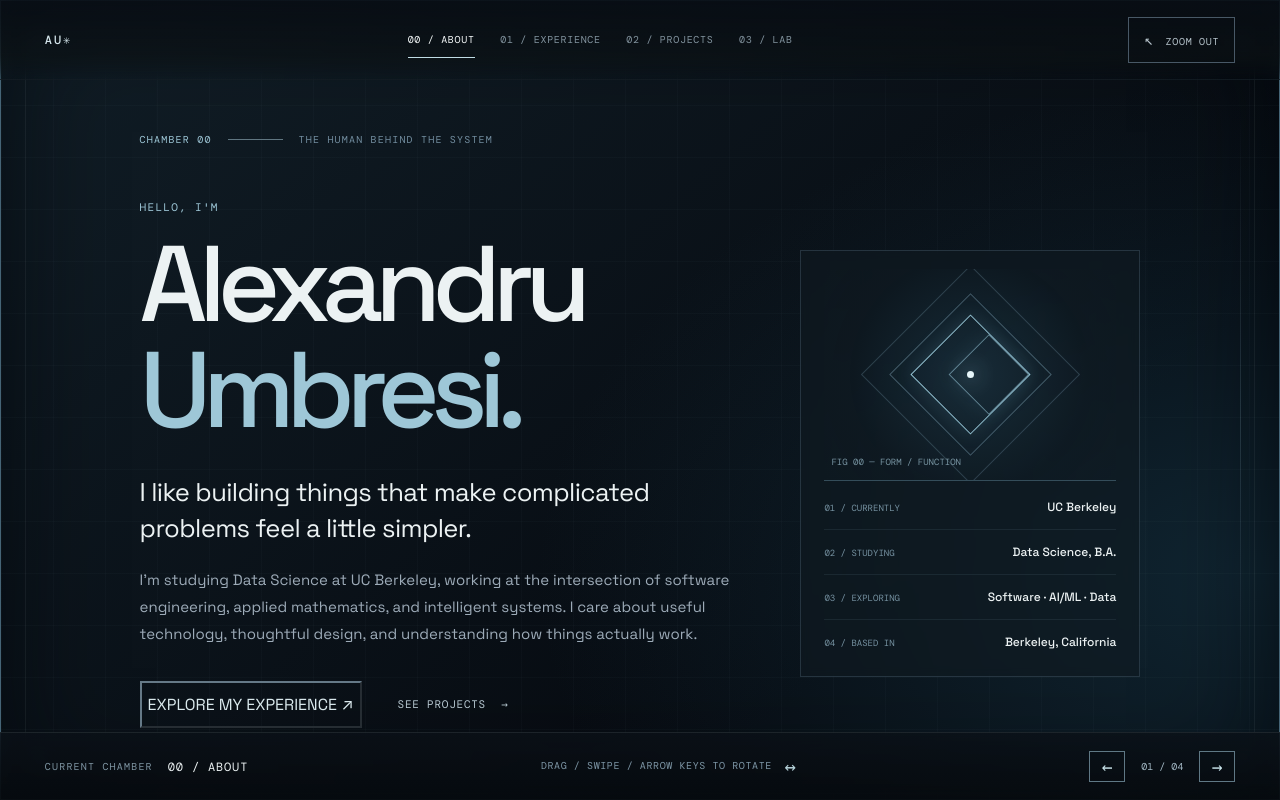
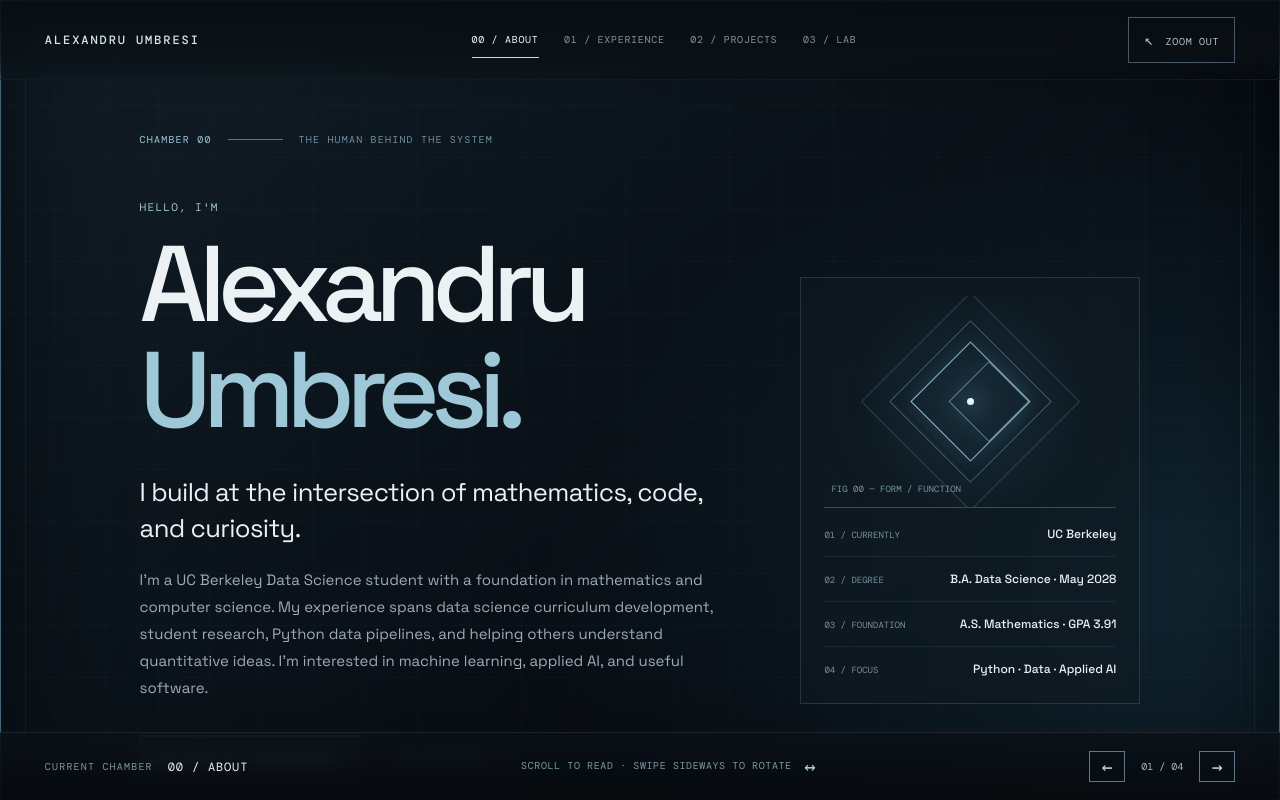
Before and after one commit to andujp/andujp.github.io, a plain HTML site: page index.html in a window 1280 px wide. Both pictures are taken after a click on the button "Drag to spin the cube in 3D, or click to enter Alexandru's p". Drawn offline with nearby package versions, Linux system fonts and the light colour scheme.

Commit message:
Align portfolio with resume and replace AU mark

```diff
--- a/index.html
+++ b/index.html
@@ -64,7 +64,7 @@
   <!-- INSIDE THE CUBE: these four entire page-sized surfaces are actual 3D faces. -->
   <div id="portfolio" class="inside-view" aria-label="Portfolio chambers">
     <header class="inside-header">
-      <button class="inside-mark" id="homeMark" type="button" aria-label="Zoom out to the cube">AU<span>✳</span></button>
+      <button class="inside-mark" id="homeMark" type="button" aria-label="Zoom out to the cube"><span class="mark-long">ALEXANDRU UMBRESI</span><span class="mark-short">A. UMBRESI</span></button>
       <nav class="inside-navigation" aria-label="Portfolio sections">
         <button type="button" class="nav-link is-active" data-goto="0" aria-current="page">00 / ABOUT</button>
         <button type="button" class="nav-link" data-goto="1">01 / EXPERIENCE</button>
@@ -74,7 +74,7 @@
       <button id="exitButton" class="exit-button" type="button"><span aria-hidden="true">↖</span> ZOOM OUT</button>
     </header>
 
-    <div id="roomStage" class="room-stage" tabindex="0" aria-label="3D rotating portfolio. Use arrow keys, drag left or right, or select a section in the navigation.">
+    <div id="roomStage" class="room-stage" tabindex="0" aria-label="3D rotating portfolio. Scroll vertically to read each room; use navigation or horizontal gestures to change chambers.">
       <div class="room-shell" id="roomShell">
         <!-- Face 00: about -->
         <section class="room-face room-about is-current" data-room="0" aria-labelledby="aboutTitle">
@@ -86,8 +86,8 @@
                 <div>
                   <p class="pre-title">HELLO, I'M</p>
                   <h2 id="aboutTitle" class="display-title">Alexandru<br><span>Umbresi.</span></h2>
-                  <p class="hero-lead">I like building things that make complicated problems feel a little simpler.</p>
-                  <p class="body-copy">I'm studying Data Science at UC Berkeley, working at the intersection of software engineering, applied mathematics, and intelligent systems. I care about useful technology, thoughtful design, and understanding how things actually work.</p>
+                  <p class="hero-lead">I build at the intersection of mathematics, code, and curiosity.</p>
+                  <p class="body-copy">I'm a UC Berkeley Data Science student with a foundation in mathematics and computer science. My experience spans data science curriculum development, student research, Python data pipelines, and helping others understand quantitative ideas. I'm interested in machine learning, applied AI, and useful software.</p>
                   <div class="inline-actions">
                     <button class="outline-action" type="button" data-goto="1">EXPLORE MY EXPERIENCE <span>↗</span></button>
                     <button class="text-action" type="button" data-goto="2">SEE PROJECTS <span>→</span></button>
@@ -96,9 +96,9 @@
                 <aside class="identity-panel" aria-label="At a glance">
                   <div class="identity-art" aria-hidden="true"><div class="art-cube art-cube-a"></div><div class="art-cube art-cube-b"></div><div class="art-cross"></div><span>FIG 00 — FORM / FUNCTION</span></div>
                   <div class="identity-row"><span>01 / CURRENTLY</span><strong>UC Berkeley</strong></div>
-                  <div class="identity-row"><span>02 / STUDYING</span><strong>Data Science, B.A.</strong></div>
-                  <div class="identity-row"><span>03 / EXPLORING</span><strong>Software · AI/ML · Data</strong></div>
-                  <div class="identity-row"><span>04 / BASED IN</span><strong>Berkeley, California</strong></div>
+                  <div class="identity-row"><span>02 / DEGREE</span><strong>B.A. Data Science · May 2028</strong></div>
+                  <div class="identity-row"><span>03 / FOUNDATION</span><strong>A.S. Mathematics · GPA 3.91</strong></div>
+                  <div class="identity-row"><span>04 / FOCUS</span><strong>Python · Data · Applied AI</strong></div>
                 </aside>
               </div>
               <p class="room-tail">00 // PROFILE <span>↓ NEXT: EXPERIENCE</span></p>
@@ -113,30 +113,44 @@
             <div class="face-content">
               <div class="room-overline"><span>CHAMBER 01</span><span class="overline-divider"></span><span>EXPERIENCE & COLLABORATION</span></div>
               <div class="section-heading">
-                <div><p class="pre-title">OUTSIDE THE CLASSROOM</p><h2 id="experienceTitle" class="section-title">Learning by<br><span>doing.</span></h2></div>
-                <p class="section-intro">I’m interested in the part where ideas meet real people: understanding a problem, building something tangible, and figuring out whether it works.</p>
+                <div><p class="pre-title">RESEARCH · CURRICULUM · TEACHING</p><h2 id="experienceTitle" class="section-title">Work &<br><span>experience.</span></h2></div>
+                <p class="section-intro">Researching how teams collaborate, testing data science coursework, and making mathematics accessible to students. Practical work rooted in curiosity and careful problem-solving.</p>
               </div>
               <div class="experience-list">
                 <article class="experience-entry">
                   <div class="experience-index">01 <span class="timeline-stroke"></span></div>
                   <div class="experience-body">
-                    <div class="experience-topline"><span>UC BERKELEY · DATA DISCOVERY</span><span>FALL 2026</span></div>
-                    <h3>Collaboration behavior research</h3>
-                    <p class="entry-subtitle">Student project with Eloquia / Coeuraj</p>
-                    <p>Working with a team to investigate how meeting transcripts can support useful feedback on collaboration. Contributing to behavior definitions, annotation protocols, surveys, and evaluation workflows for communication patterns.</p>
-                    <div class="tag-list"><span>Python</span><span>Data evaluation</span><span>Human-centered AI</span><span>Research design</span></div>
+                    <div class="experience-topline"><span>UC BERKELEY · DATA DISCOVERY / ELOQUIA</span><span>SEP 2026 — PRESENT</span></div>
+                    <h3>Student Researcher</h3>
+                    <p class="entry-subtitle">Personal Performance Tracker for Group Project Work</p>
+                    <p>Research collaboration behaviors and measurable performance criteria for group projects. Work with a five-person student team and an industry mentor on evaluation methods, product requirements, UI/UX, data analysis, and iterative testing.</p>
+                    <div class="tag-list"><span>Research</span><span>Evaluation</span><span>UI/UX</span><span>Data analysis</span></div>
                   </div>
                 </article>
                 <article class="experience-entry">
                   <div class="experience-index">02 <span class="timeline-stroke"></span></div>
                   <div class="experience-body">
-                    <div class="experience-topline"><span>UC BERKELEY</span><span>2026 — PRESENT</span></div>
-                    <h3>Academic foundations & technical exploration</h3>
-                    <p class="entry-subtitle">Data Science B.A. · Software engineering focus</p>
-                    <p>Developing a foundation in programming, mathematical modeling, data analysis, and the human context of computing. Applying those ideas in collaborative projects and self-directed experiments.</p>
-                    <div class="tag-list"><span>Computer science</span><span>Statistics</span><span>Algorithms</span><span>Ethics</span></div>
+                    <div class="experience-topline"><span>LONG BEACH CITY COLLEGE · MATHEMATICS DEPARTMENT</span><span>JUN 2026 — PRESENT</span></div>
+                    <h3>Data Science Curriculum Development Assistant</h3>
+                    <p class="entry-subtitle">Adapting UC Berkeley's Data 8 curriculum</p>
+                    <p>Collaborate with mathematics faculty to adapt Data 8 for community college students. Test Jupyter notebooks, labs, homework, and projects; debug code and autograder issues; and suggest improvements to clarity and reliability.</p>
+                    <div class="tag-list"><span>Python</span><span>Jupyter</span><span>Data 8</span><span>Testing</span></div>
                   </div>
                 </article>
+                <article class="experience-entry">
+                  <div class="experience-index">03 <span class="timeline-stroke"></span></div>
+                  <div class="experience-body">
+                    <div class="experience-topline"><span>LONG BEACH CITY COLLEGE · MATH SUCCESS CENTER</span><span>JAN 2025 — PRESENT</span></div>
+                    <h3>Mathematics Tutor</h3>
+                    <p class="entry-subtitle">Algebra through differential equations and statistics</p>
+                    <p>Support college students across algebra, calculus, linear algebra, differential equations, and statistics, adapting explanations to different learning styles and building students' problem-solving confidence.</p>
+                    <div class="tag-list"><span>Mathematics</span><span>Communication</span><span>Teaching</span></div>
+                  </div>
+                </article>
+              </div>
+              <div class="resume-extras">
+                <div class="resume-extra"><span class="tiny-label">EDUCATION</span><p><strong>UC Berkeley</strong> · B.A. Data Science, expected May 2028<br><strong>Long Beach City College</strong> · A.S. Mathematics, GPA 3.91</p></div>
+                <div class="resume-extra"><span class="tiny-label">TECHNICAL TOOLKIT</span><p>Python · C++ · HTML/CSS · NumPy · Jupyter · pytest · Git/GitHub · Statistics · Linear Algebra</p></div>
               </div>
               <p class="room-tail">01 // EXPERIENCE <span>↓ NEXT: PROJECTS</span></p>
             </div>
@@ -151,7 +165,7 @@
               <div class="room-overline"><span>CHAMBER 02</span><span class="overline-divider"></span><span>SELECTED PROJECTS</span></div>
               <div class="section-heading">
                 <div><p class="pre-title">IDEAS INTO SYSTEMS</p><h2 id="projectsTitle" class="section-title">Selected<br><span>work.</span></h2></div>
-                <p class="section-intro">A few things I've been building and exploring. Some are early experiments; others are collaborative projects. All of them teach me something.</p>
+                <p class="section-intro">Applied research, financial data tooling, and collaborative prototypes. The throughline is building reliable systems, testing assumptions, and understanding how they work.</p>
               </div>
               <div class="project-grid">
                 <button class="project-card" type="button" data-project="fundpilot" aria-label="Read about FundPilot-AI">
@@ -166,11 +180,11 @@
                   <h3>Collaboration analytics</h3><p>Investigating how communication behaviors in group meetings can be identified and evaluated.</p>
                   <div class="tag-list"><span>Annotation</span><span>Python</span><span>Evaluation</span></div>
                 </button>
-                <button class="project-card" type="button" data-project="ants" aria-label="Read about Ants vs. SomeBees">
-                  <div class="project-visual project-visual-ants" aria-hidden="true"><div class="visual-hex">⬡<span>◈</span>⬡</div><span class="visual-corner">CS / 03</span></div>
-                  <div class="project-topline"><span>COURSEWORK / 2026</span><span>↗</span></div>
-                  <h3>Ants vs. SomeBees</h3><p>A turn-based strategy simulation used to explore object-oriented programming and interactions.</p>
-                  <div class="tag-list"><span>Python</span><span>OOP</span><span>CS 61A</span></div>
+                <button class="project-card" type="button" data-project="trading" aria-label="Read about Algorithmic Trading Platform">
+                  <div class="project-visual project-visual-ants" aria-hidden="true"><div class="visual-hex">⬡<span>◈</span>⬡</div><span class="visual-corner">PY / 03</span></div>
+                  <div class="project-topline"><span>PYTHON / IN PROGRESS</span><span>↗</span></div>
+                  <h3>Algorithmic Trading Platform</h3><p>A financial data pipeline with historical market data retrieval, validation, and automated tests.</p>
+                  <div class="tag-list"><span>Python</span><span>yfinance</span><span>pytest</span></div>
                 </button>
               </div>
               <p class="room-tail">02 // SELECTED WORK <span>↓ NEXT: THE LAB</span></p>
@@ -203,7 +217,7 @@
 
     <footer class="inside-footer">
       <div class="room-indicator"><span class="tiny-label">CURRENT CHAMBER</span><strong id="roomName">00 / ABOUT</strong></div>
-      <div class="drag-hint">DRAG / SWIPE / ARROW KEYS TO ROTATE <span aria-hidden="true">↔</span></div>
+      <div class="drag-hint">SCROLL TO READ · SWIPE SIDEWAYS TO ROTATE <span aria-hidden="true">↔</span></div>
       <div class="step-controls"><button id="prevRoom" type="button" aria-label="Previous chamber">←</button><span id="stepCount">01 / 04</span><button id="nextRoom" type="button" aria-label="Next chamber">→</button></div>
     </footer>
   </div>
@@ -214,6 +228,7 @@
     <h2 id="modalTitle"></h2>
     <p id="modalBody"></p>
     <div id="modalTags" class="tag-list"></div>
+    <a id="modalProjectLink" class="modal-project-link" href="https://github.com/andujp/algorithmic-trading-platform" target="_blank" rel="noopener noreferrer" hidden>VIEW SOURCE CODE ↗</a>
     <button class="outline-action" type="button" id="modalDone">BACK TO PROJECTS <span>←</span></button>
   </dialog>
 <script defer src="script.js"></script></body>
```
